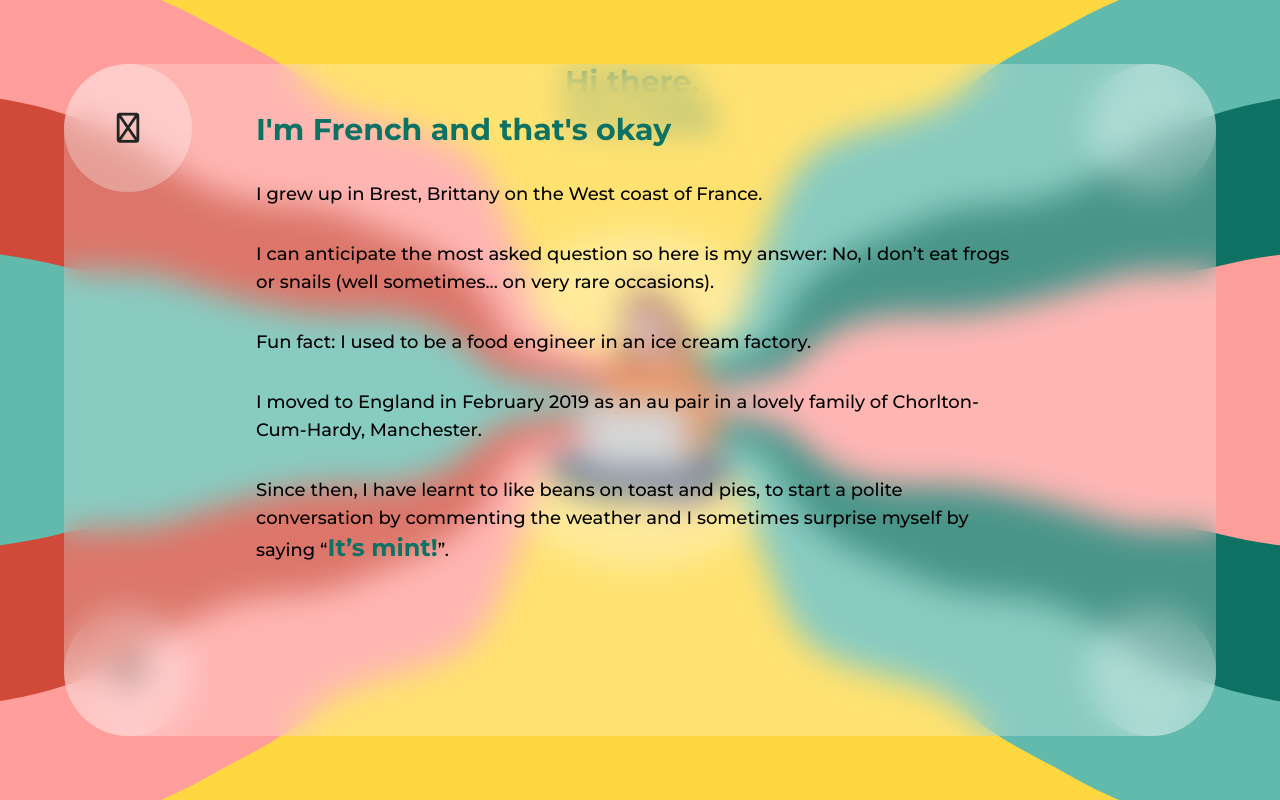
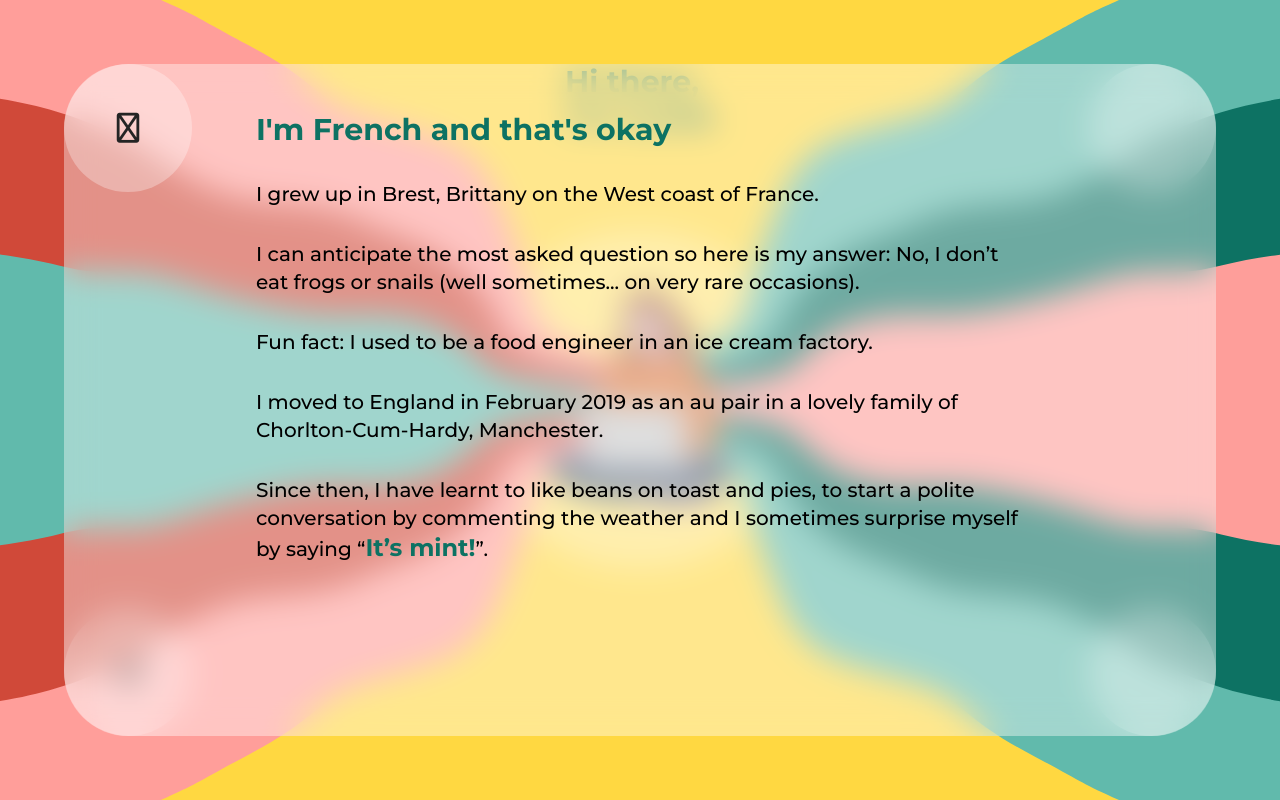
Before and after one commit to lucilevacquie/new-website, a React (Create React App) app: page / in a window 1280 px wide. Both pictures are taken after a click on the button 128 px from the left and 128 px from the top of the page. Built offline with nearby package versions, Linux system fonts and the light colour scheme; some icons are missing.

Commit message:
update modals

```diff
--- a/src/App.js
+++ b/src/App.js
@@ -28,7 +28,7 @@ function App() {
     if (type === types.FRENCH) {
       setTitle("I'm French and that's okay");
       setContent(
-        <div className="flex flex-col space-y-2 sm:space-y-8 sm:text-lg font-medium">
+        <div className="flex flex-col space-y-2 sm:space-y-8 sm:text-xl font-medium">
           <p>I grew up in Brest, Brittany on the West coast of France.</p>
           <p>
             I can anticipate the most asked question so here is my answer: No, I
@@ -54,7 +54,7 @@ function App() {
     } else if (type === types.CAREER) {
       setTitle("Front End Engineer");
       setContent(
-        <div className="flex flex-col space-y-2 sm:space-y-8 sm:text-lg font-medium">
+        <div className="flex flex-col space-y-2 sm:space-y-8 sm:text-xl font-medium">
           <p>I started to learn about coding during the 2020 lockdown.</p>
           <p>
             I started my career at{" "}
@@ -84,7 +84,7 @@ function App() {
             <span className="font-bold text-lg sm:text-xl">React</span> coupled
             with{" "}
             <span className="font-bold text-lg sm:text-xl">TypeScript</span>. I
-            have been using
+            have been using{" "}
             <span className="font-bold text-lg sm:text-xl">GraphQL</span> to
             link our{" "}
             <span className="font-bold text-lg sm:text-xl">NextJS</span>{" "}
@@ -108,7 +108,7 @@ function App() {
     } else if (type === types.CONTACT) {
       setTitle("If you want to say hi");
       setContent(
-        <div className="flex flex-col space-y-4 sm:space-y-8 sm:text-lg font-medium">
+        <div className="flex flex-col space-y-4 sm:space-y-8 sm:text-xl font-medium">
           <p>You can contact me at:</p>
           <a
             className="text-darkGreen text-xl sm:text-4xl"
@@ -140,7 +140,7 @@ function App() {
     } else if (type === types.HOBBIES) {
       setTitle("My Hobbies");
       setContent(
-        <div className="flex flex-col space-y-2 sm:space-y-8 sm:text-lg font-medium">
+        <div className="flex flex-col space-y-2 sm:space-y-8 sm:text-xl font-medium">
           <p>
             When I'm not working, I love to spend quality time with my family
             and play silly games with my daughter.
--- a/src/modal.js
+++ b/src/modal.js
@@ -31,10 +31,10 @@ const Modal = ({ title, text, isActive }) => {
             ? (isActive ? "pointer-events-auto" : "pointer-events-none",
               "overflow-auto z-30 pt-24 px-8 pb-8 sm:py-12 sm:px-48 h-full w-full bg-white bg-opacity-90 bg-clip-padding rounded-small sm:rounded-large")
             : (isActive ? "pointer-events-auto" : "pointer-events-none",
-              "overflow-auto backdrop-filter backdrop-blur-lg z-30 pt-24 px-8 pb-8 sm:py-12 sm:px-48 h-full w-full bg-white bg-opacity-25 bg-clip-padding rounded-small sm:rounded-large")
+              "overflow-auto backdrop-filter backdrop-blur-lg z-30 pt-24 px-8 pb-8 sm:py-12 sm:px-48 h-full w-full bg-white bg-opacity-40 bg-clip-padding rounded-small sm:rounded-large")
         )}
       >
-        <h2 className="text-lg sm:text-3xl text-darkGreen font-bold mb-4 sm:mb-8">
+        <h2 className="text-xl sm:text-3xl text-darkGreen font-bold mb-4 sm:mb-8">
           {title}
         </h2>
         <div>{text}</div>
```
Also changed, not shown: 1 other file (tests, documents, lock files or other folders).
